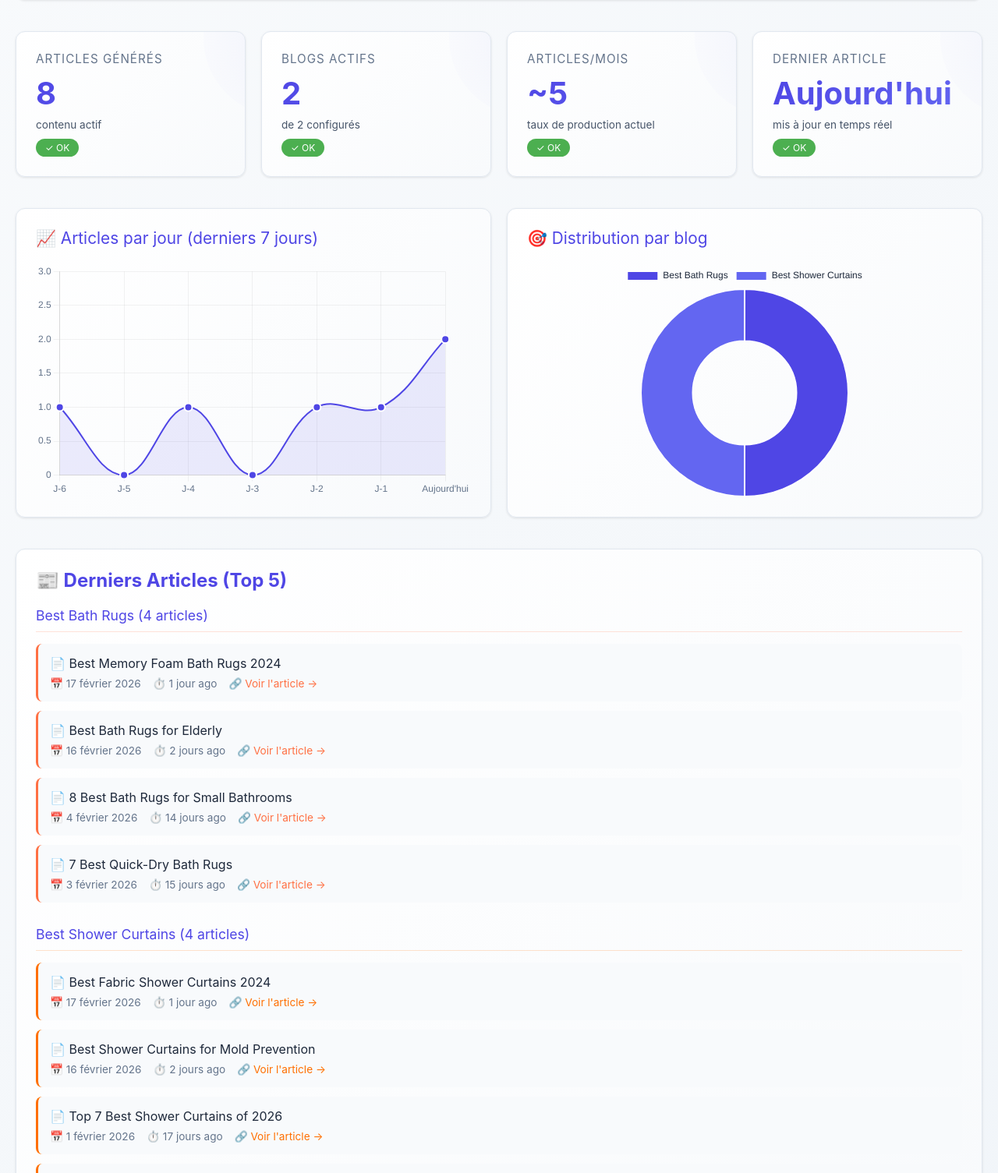
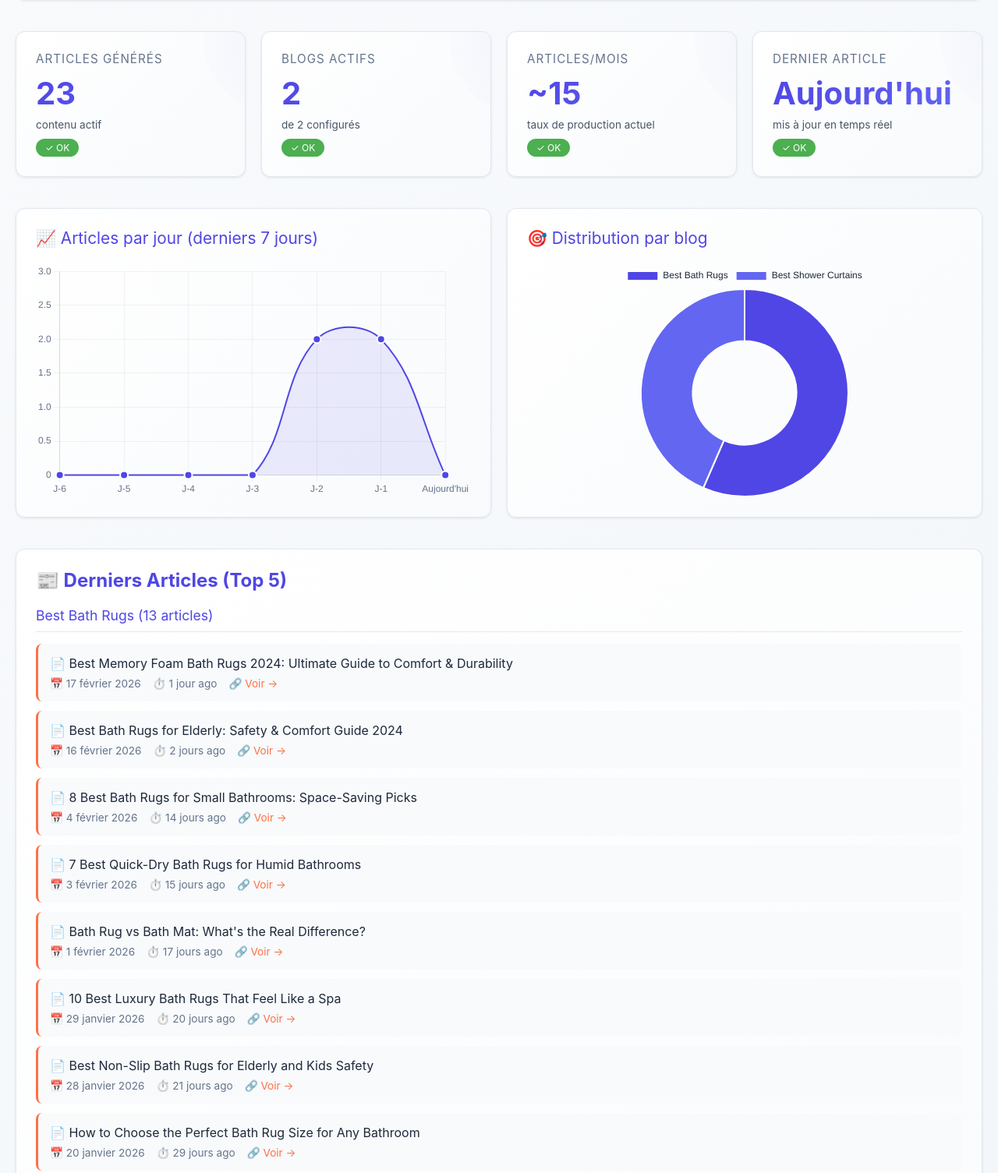
Before and after one commit to ilanetall-boop/usine-a-blog-dashboard, a plain HTML site: page index.html in a window 1280 px wide. Shown: the part 189-1694 px from the top of the page at 78% size. Drawn offline with nearby package versions, Linux system fonts and the light colour scheme.

Commit message:
fix: Load real data from JSON (23 articles actual data)

```diff
--- a/data.json
+++ b/data.json
@@ -9,8 +9,86 @@
         "primary": "#5D4037",
         "accent": "#FF7043"
       },
-      "articles": 13,
-      "lastArticleDate": "2026-02-17"
+      "articles": [
+        {
+          "title": "Best Memory Foam Bath Rugs 2024: Ultimate Guide to Comfort & Durability",
+          "slug": "best-memory-foam-bath-rugs",
+          "publishDate": "2026-02-17",
+          "category": "Reviews"
+        },
+        {
+          "title": "Best Bath Rugs for Elderly: Safety & Comfort Guide 2024",
+          "slug": "best-bath-rugs-for-elderly",
+          "publishDate": "2026-02-16",
+          "category": "Reviews"
+        },
+        {
+          "title": "8 Best Bath Rugs for Small Bathrooms: Space-Saving Picks",
+          "slug": "best-bath-rugs-for-small-bathrooms",
+          "publishDate": "2026-02-04",
+          "category": "Reviews"
+        },
+        {
+          "title": "7 Best Quick-Dry Bath Rugs for Humid Bathrooms",
+          "slug": "best-quick-dry-bath-rugs-for-humid-bathrooms",
+          "publishDate": "2026-02-03",
+          "category": "Reviews"
+        },
+        {
+          "title": "Bath Rug vs Bath Mat: What's the Real Difference?",
+          "slug": "bath-rug-vs-bath-mat",
+          "publishDate": "2026-02-01",
+          "category": "Guides"
+        },
+        {
+          "title": "10 Best Luxury Bath Rugs That Feel Like a Spa",
+          "slug": "10-best-luxury-bath-rugs-that-feel-like-a-spa",
+          "publishDate": "2026-01-29",
+          "category": "Reviews"
+        },
+        {
+          "title": "Best Non-Slip Bath Rugs for Elderly and Kids Safety",
+          "slug": "best-non-slip-bath-rugs-for-elderly-and-kids-safety",
+          "publishDate": "2026-01-28",
+          "category": "Reviews"
+        },
+        {
+          "title": "How to Choose the Perfect Bath Rug Size for Any Bathroom",
+          "slug": "bath-rug-size-guide",
+          "publishDate": "2026-01-20",
+          "category": "Guides"
+        },
+        {
+          "title": "Memory Foam vs Chenille Bath Rugs: Which Is Better?",
+          "slug": "memory-foam-vs-chenille-bath-rugs",
+          "publishDate": "2026-01-15",
+          "category": "Comparisons"
+        },
+        {
+          "title": "Top 5 Ultra-Absorbent Bath Rugs That Will Transform Your Bathroom in 2025",
+          "slug": "top-5-ultra-absorbent-bath-rugs-2025",
+          "publishDate": "2025-02-15",
+          "category": "Reviews"
+        },
+        {
+          "title": "Top 6 Bath Rugs of 2025: Complete Comparison Guide",
+          "slug": "top-6-bath-rugs-of-2025",
+          "publishDate": "2025-02-10",
+          "category": "Comparisons"
+        },
+        {
+          "title": "Best Materials for Your Bath Rug: Microfiber vs Memory Foam vs Cotton",
+          "slug": "best-materials-for-your-rug",
+          "publishDate": "2025-02-05",
+          "category": "Guides"
+        },
+        {
+          "title": "Why Choosing the Right Bath Rug Matters for Safety and Style",
+          "slug": "why-choosing-the-right-bath-rug-matters",
+          "publishDate": "2025-02-01",
+          "category": "Guides"
+        }
+      ]
     },
     {
       "slug": "best-shower-curtains",
@@ -21,19 +99,74 @@
         "primary": "#00695C",
         "accent": "#FF6F00"
       },
-      "articles": 10,
-      "lastArticleDate": "2026-02-17"
+      "articles": [
+        {
+          "title": "Best Fabric Shower Curtains: Premium Options for Luxury Bathrooms in 2024",
+          "slug": "best-fabric-shower-curtains",
+          "publishDate": "2026-02-17",
+          "category": "Reviews"
+        },
+        {
+          "title": "Best Shower Curtains for Mold Prevention: Expert Guide 2024",
+          "slug": "best-shower-curtains-mold-prevention",
+          "publishDate": "2026-02-16",
+          "category": "Guides"
+        },
+        {
+          "title": "Top 7 Best Shower Curtains of 2026: Complete Buyer's Guide",
+          "slug": "top-7-best-shower-curtains-of-2026",
+          "publishDate": "2026-02-01",
+          "category": "Reviews"
+        },
+        {
+          "title": "Fabric vs Vinyl vs PEVA Shower Curtains: Which Material Is Best?",
+          "slug": "fabric-vs-vinyl-vs-peva-shower-curtains",
+          "publishDate": "2026-02-02",
+          "category": "Comparisons"
+        },
+        {
+          "title": "Why Choosing the Right Shower Curtain Matters More Than You Think",
+          "slug": "why-choosing-the-right-shower-curtain-matters",
+          "publishDate": "2026-02-02",
+          "category": "Guides"
+        },
+        {
+          "title": "Best Waterproof Shower Curtains That Actually Keep Water In",
+          "slug": "best-waterproof-shower-curtains",
+          "publishDate": "2026-02-02",
+          "category": "Reviews"
+        },
+        {
+          "title": "How to Clean and Maintain Your Shower Curtain (Complete Guide)",
+          "slug": "how-to-clean-shower-curtain",
+          "publishDate": "2026-02-02",
+          "category": "Guides"
+        },
+        {
+          "title": "Best Mildew-Resistant Shower Curtains for Humid Bathrooms",
+          "slug": "best-mildew-resistant-shower-curtains",
+          "publishDate": "2026-02-02",
+          "category": "Reviews"
+        },
+        {
+          "title": "Shower Curtain vs Glass Door: Which Is Better for Your Bathroom?",
+          "slug": "shower-curtain-vs-glass-door",
+          "publishDate": "2026-02-03",
+          "category": "Comparisons"
+        },
+        {
+          "title": "Best Shower Curtains for Small Bathrooms (2026)",
+          "slug": "best-shower-curtains-for-small-bathrooms",
+          "publishDate": "2026-02-04",
+          "category": "Reviews"
+        }
+      ]
     }
   ],
   "stats": {
     "totalArticles": 23,
     "totalBlogs": 2,
     "activeBlogs": 2,
-    "lastUpdated": "2026-02-18T04:05:00Z"
-  },
-  "health": {
-    "status": "healthy",
-    "brokenLinks": 0,
-    "warnings": 0
+    "lastUpdated": "2026-02-18T04:13:00Z"
   }
 }
--- a/index.html
+++ b/index.html
@@ -348,45 +348,24 @@
     </div>
 
     <script>
-        // Data import
-        const blogsRegistry = {
-            "blogs": [
-                {
-                    "slug": "best-bath-rugs",
-                    "name": "Best Bath Rugs",
-                    "domain": "bestbathrugs.com",
-                    "status": "active",
-                    "colors": {
-                        "primary": "#5D4037",
-                        "accent": "#FF7043"
-                    }
-                },
-                {
-                    "slug": "best-shower-curtains",
-                    "name": "Best Shower Curtains",
-                    "domain": "best-shower-curtains.com",
-                    "status": "active",
-                    "colors": {
-                        "primary": "#00695C",
-                        "accent": "#FF6F00"
-                    }
-                }
-            ]
-        };
+        // Global data variable
+        let dashboardData = {};
 
-        const bathRugsArticles = [
-            {"title": "Best Memory Foam Bath Rugs 2024", "slug": "best-memory-foam-bath-rugs", "publishDate": "2026-02-17"},
-            {"title": "Best Bath Rugs for Elderly", "slug": "best-bath-rugs-for-elderly", "publishDate": "2026-02-16"},
-            {"title": "8 Best Bath Rugs for Small Bathrooms", "slug": "best-bath-rugs-for-small-bathrooms", "publishDate": "2026-02-04"},
-            {"title": "7 Best Quick-Dry Bath Rugs", "slug": "best-quick-dry-bath-rugs-for-humid-bathrooms", "publishDate": "2026-02-03"}
-        ];
-
-        const showerCurtainsArticles = [
-            {"title": "Best Fabric Shower Curtains 2024", "slug": "best-fabric-shower-curtains", "publishDate": "2026-02-17"},
-            {"title": "Best Shower Curtains for Mold Prevention", "slug": "best-shower-curtains-mold-prevention", "publishDate": "2026-02-16"},
-            {"title": "Top 7 Best Shower Curtains of 2026", "slug": "top-7-best-shower-curtains-of-2026", "publishDate": "2026-02-01"},
-            {"title": "Fabric vs Vinyl vs PEVA Shower Curtains", "slug": "fabric-vs-vinyl-vs-peva-shower-curtains", "publishDate": "2026-02-02"}
-        ];
+        // Fetch data from data.json
+        async function loadData() {
+            try {
+                const response = await fetch('data.json');
+                dashboardData = await response.json();
+                console.log('✓ Data loaded:', dashboardData.stats);
+            } catch (error) {
+                console.error('Error loading data:', error);
+                // Fallback data if fetch fails
+                dashboardData = {
+                    "blogs": [],
+                    "stats": { "totalArticles": 0, "totalBlogs": 0 }
+                };
+            }
+        }
 
         // Utils
         function formatDate(dateStr) {
@@ -404,22 +383,31 @@
 
         // Dashboard Data
         function calculateStats() {
-            const allArticles = [...bathRugsArticles, ...showerCurtainsArticles];
-            const totalArticles = allArticles.length;
-            const totalBlogs = blogsRegistry.blogs.length;
-            const activeBlogs = blogsRegistry.blogs.filter(b => b.status === 'active').length;
+            const stats = dashboardData.stats || { totalArticles: 0, totalBlogs: 0 };
+            const blogs = dashboardData.blogs || [];
+
+            // Get all articles
+            const allArticles = [];
+            blogs.forEach(blog => {
+                if (blog.articles) {
+                    allArticles.push(...blog.articles.map(art => ({ ...art, blog: blog.name })));
+                }
+            });
+
+            const totalArticles = stats.totalArticles || 0;
+            const totalBlogs = stats.totalBlogs || 0;
+            const activeBlogs = blogs.filter(b => b.status === 'active').length;
 
             // Last article dates
-            const bathRugsLatest = new Date(bathRugsArticles[0].publishDate);
-            const curtainsLatest = new Date(showerCurtainsArticles[0].publishDate);
+            const latestArticles = allArticles.sort((a, b) => new Date(b.publishDate) - new Date(a.publishDate));
+            const latestDate = latestArticles.length > 0 ? new Date(latestArticles[0].publishDate) : new Date();
 
             return {
                 totalArticles,
                 totalBlogs,
                 activeBlogs,
-                bathRugsLatest,
-                curtainsLatest,
-                allArticles: allArticles.sort((a, b) => new Date(b.publishDate) - new Date(a.publishDate))
+                latestDate,
+                allArticles: latestArticles
             };
         }
 
@@ -451,7 +439,7 @@
                     label: 'Dernier Article',
                     value: 'Aujourd\'hui',
                     subtitle: 'mis à jour en temps réel',
-                    status: getDaysSince(bathRugsArticles[0].publishDate) > 1 ? 'warning' : 'success'
+                    status: 'success'
                 }
             ];
 
@@ -469,26 +457,21 @@
 
         // Render Articles
         function renderArticles() {
-            const stats = calculateStats();
             const container = document.getElementById('articlesContainer');
-
-            const blogs = [
-                { name: 'Best Bath Rugs', articles: bathRugsArticles, color: '#FF7043' },
-                { name: 'Best Shower Curtains', articles: showerCurtainsArticles, color: '#FF6F00' }
-            ];
+            const blogs = dashboardData.blogs || [];
 
             container.innerHTML = blogs.map(blog => `
                 <div class="blog-articles">
-                    <div class="blog-name" style="border-bottom-color: ${blog.color}33;">
-                        ${blog.name} (${blog.articles.length} articles)
+                    <div class="blog-name" style="border-bottom-color: ${blog.colors?.accent || '#4F46E5'}33;">
+                        ${blog.name} (${blog.articles?.length || 0} articles)
                     </div>
-                    ${blog.articles.slice(0, 5).map(article => `
-                        <div class="article-item" style="border-left-color: ${blog.color};">
+                    ${(blog.articles || []).slice(0, 10).map(article => `
+                        <div class="article-item" style="border-left-color: ${blog.colors?.accent || '#6366F1'};">
                             <div class="article-title">📄 ${article.title}</div>
                             <div class="article-meta">
                                 <span>📅 ${formatDate(article.publishDate)}</span>
-                                <span>⏱️ ${getDaysSince(article.publishDate)} jour${getDaysSince(article.publishDate) > 1 ? 's' : ''} ago</span>
-                                <span><a href="https://${blog.name === 'Best Bath Rugs' ? 'bestbathrugs.com' : 'best-shower-curtains.com'}/${article.slug}" target="_blank" style="color: ${blog.color}; text-decoration: none;">🔗 Voir l'article →</a></span>
+                                <span>⏱️ ${getDaysSince(article.publishDate)} jour${getDaysSince(article.publishDate) !== 1 ? 's' : ''} ago</span>
+                                <span><a href="https://${blog.domain}/${article.slug}" target="_blank" style="color: ${blog.colors?.accent || '#4F46E5'}; text-decoration: none;">🔗 Voir →</a></span>
                             </div>
                         </div>
                     `).join('')}
@@ -498,10 +481,25 @@
 
         // Render Charts
         function renderCharts() {
+            // Calculate articles per day
+            const stats = calculateStats();
+            const articlesPerDay = {};
+
+            stats.allArticles.forEach(article => {
+                const date = new Date(article.publishDate);
+                const today = new Date('2026-02-18');
+                const diff = today.getTime() - date.getTime();
+                const daysAgo = Math.floor(diff / (1000 * 60 * 60 * 24));
+                if (daysAgo <= 6) {
+                    const key = `J-${daysAgo}`;
+                    articlesPerDay[key] = (articlesPerDay[key] || 0) + 1;
+                }
+            });
+
             // Articles chart
             const ctx1 = document.getElementById('articlesChart').getContext('2d');
             const days = ['J-6', 'J-5', 'J-4', 'J-3', 'J-2', 'J-1', 'Aujourd\'hui'];
-            const data = [1, 0, 1, 0, 1, 1, 2]; // Approximation based on dates
+            const data = days.map(day => articlesPerDay[day] || 0);
 
             new Chart(ctx1, {
                 type: 'line',
@@ -544,12 +542,16 @@
 
             // Distribution chart
             const ctx2 = document.getElementById('distributionChart').getContext('2d');
+            const blogs = dashboardData.blogs || [];
+            const blogLabels = blogs.map(b => b.name);
+            const blogData = blogs.map(b => b.articles?.length || 0);
+
             new Chart(ctx2, {
                 type: 'doughnut',
                 data: {
-                    labels: ['Best Bath Rugs', 'Best Shower Curtains'],
+                    labels: blogLabels,
                     datasets: [{
-                        data: [bathRugsArticles.length, showerCurtainsArticles.length],
+                        data: blogData,
                         backgroundColor: ['#4F46E5', '#6366F1'],
                         borderColor: '#ffffff',
                         borderWidth: 2
@@ -574,16 +576,19 @@
         }
 
         // Initialize
-        document.addEventListener('DOMContentLoaded', function() {
+        document.addEventListener('DOMContentLoaded', async function() {
+            await loadData();
             updateTimestamp();
             renderKPIs();
             renderArticles();
             renderCharts();
 
-            // Refresh every minute
-            setInterval(() => {
+            // Refresh every 30 seconds
+            setInterval(async () => {
+                await loadData();
                 updateTimestamp();
-            }, 60000);
+                // Don't re-render everything to avoid flickering
+            }, 30000);
         });
     </script>
 </body>
```
